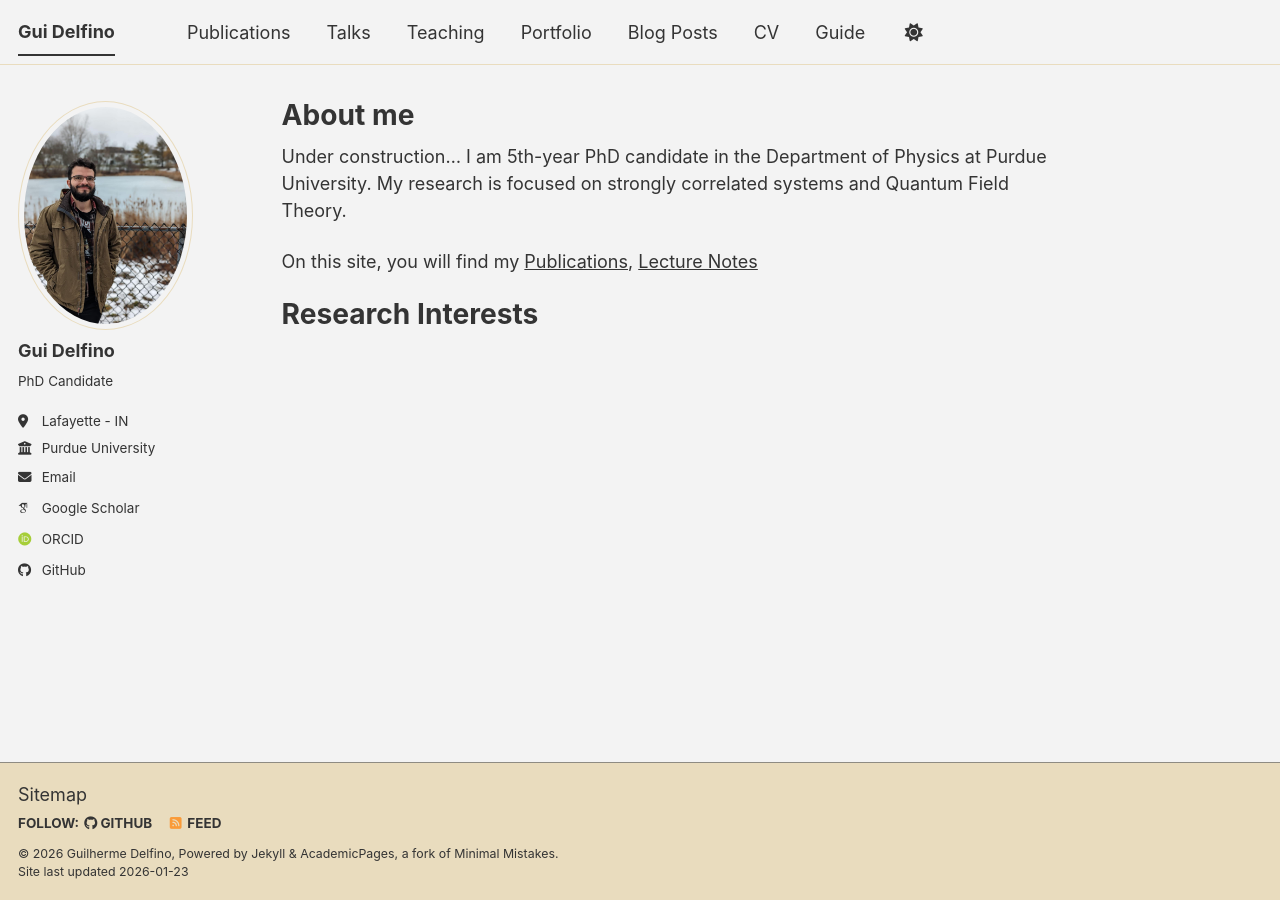
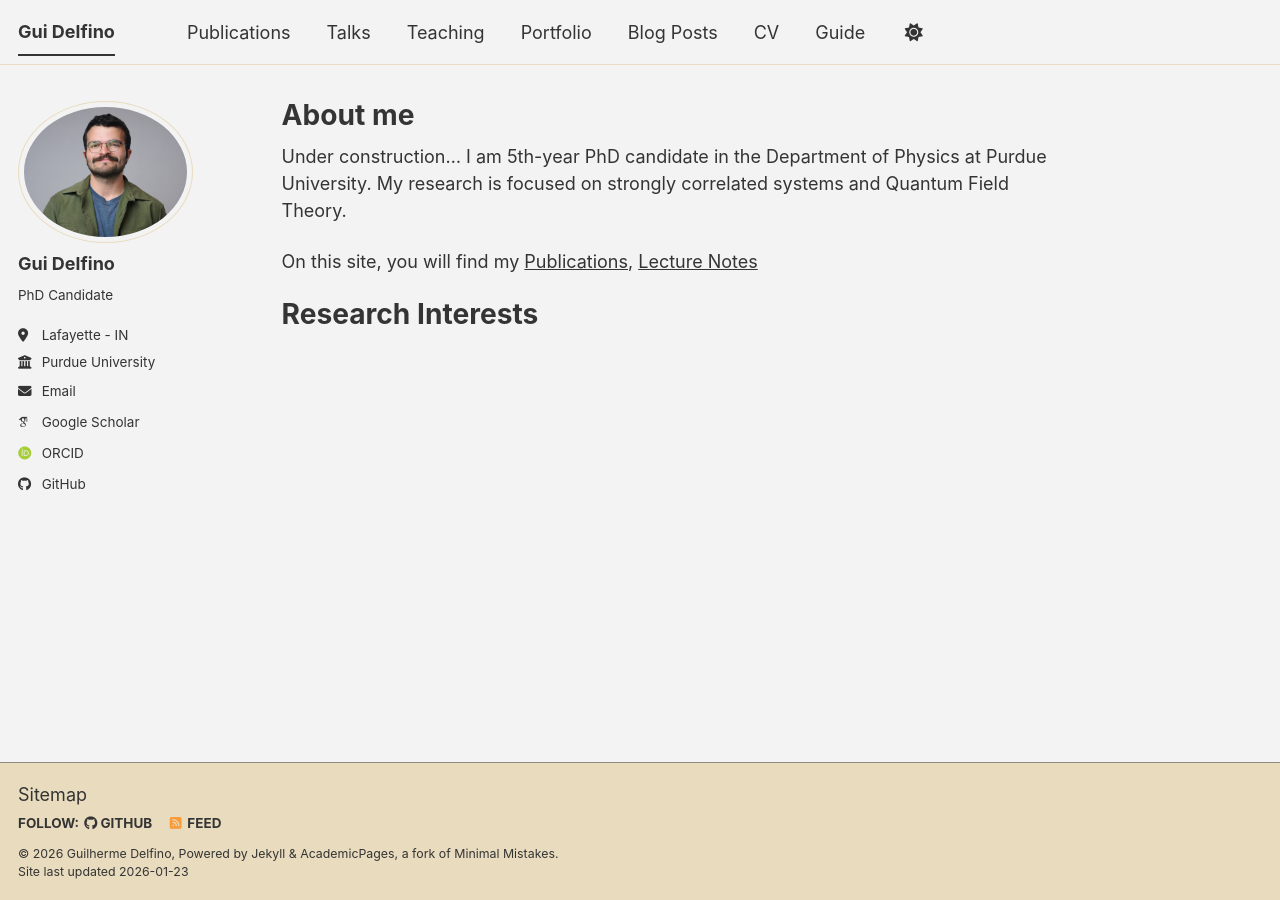
Before and after one commit to gui-delfino/gui-delfino.github.io, a Jekyll site: the page built from _pages/about.md, in a window 1280 px wide. Built offline with Jekyll 4.4.1, drawn with Linux system fonts in a browser that asks for light colours; some web fonts are replaced; a script bundle is joined from its source files by our own code; library files that are not in the unit come from our copies.

Commit message:
Update author avatar and GitHub username

```diff
--- a/_config.yml
+++ b/_config.yml
@@ -23,7 +23,7 @@ repository               : "gui-delfino/gui-delfino.github.io"
 #               Additional customization can be done by editing /_includes/author-profile.html
 author:
   # Biographic information
-  avatar           : "vermont.jpeg"
+  avatar           : "profile_MM.JPG"
   name             : "Gui Delfino"
   pronouns         : # example: "she/her"
   bio              : "PhD Candidate"
@@ -51,7 +51,7 @@ author:
   bitbucket        : # Username - Update with your username on the site
   codepen          : # Username
   dribbble         : # Username
-  github           : "guidelfino1"
+  github           : "gui-delfino"
   kaggle           : # Username
   stackoverflow    : # User number or user number and name (i.e., use "1" or "1/jeff-atwood")
 
```
